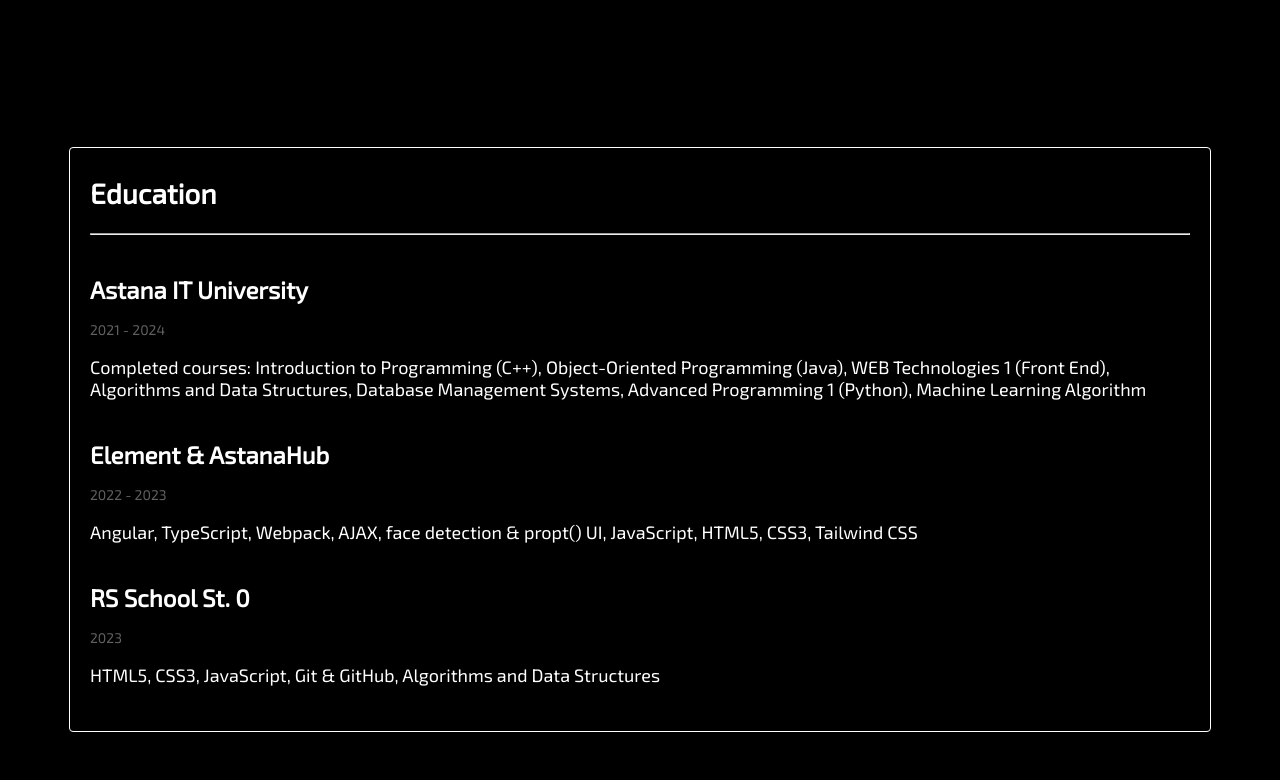
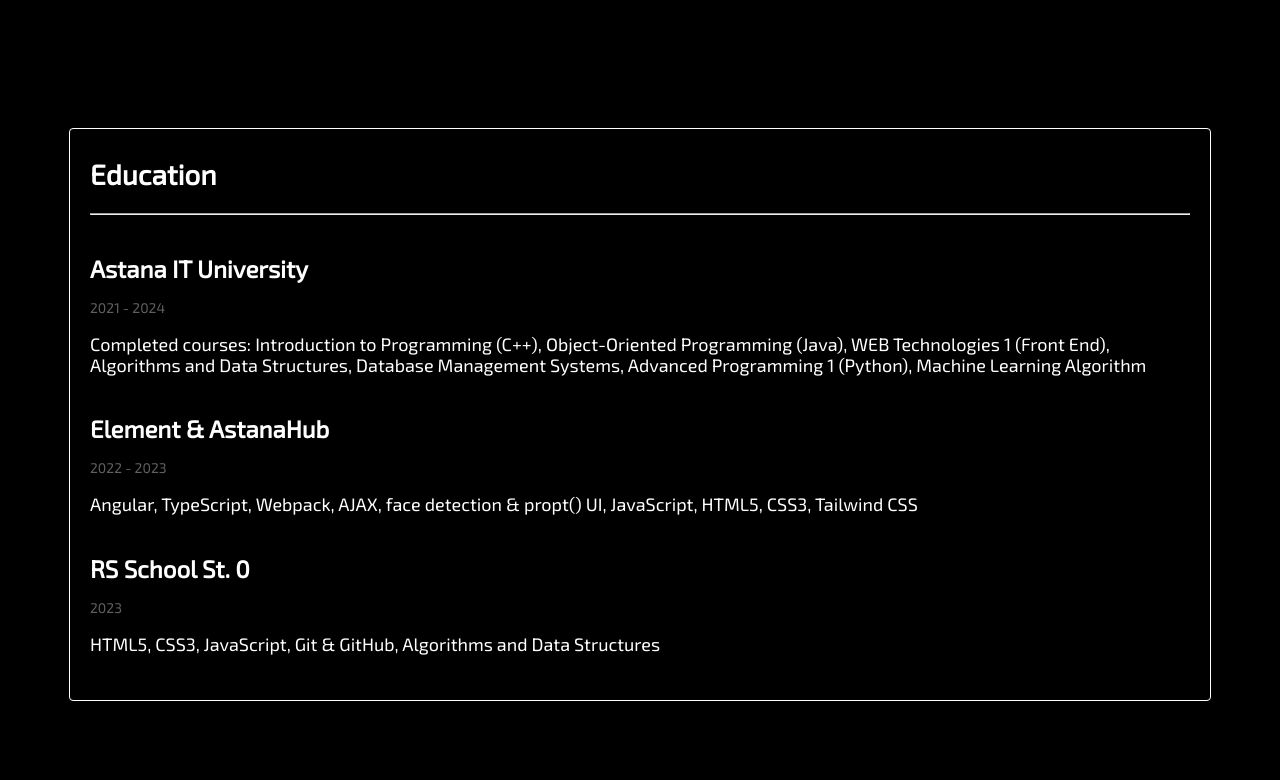
Before and after one commit to sdeaiko/rsschool-cv-stage0, a plain HTML site: page index.html in a window 1280 px wide. Shown: the part 610-1390 px from the top of the page. Drawn offline with Linux system fonts and the light colour scheme.

Commit message:
fix: change ul styles

```diff
--- a/index.html
+++ b/index.html
@@ -2,9 +2,9 @@
 <html lang="en">
   <head>
     <meta charset="UTF-8">
-    <!-- <meta http-equiv="X-UA-Compatible" content="IE=edge"> -->
+    <meta http-equiv="X-UA-Compatible" content="IE=edge">
     <meta name="viewport" content="width=device-width, initial-scale=1.0">
-    <!-- <link rel="stylesheet" href="normalize.css"> -->
+    <link rel="stylesheet" href="normalize.css">
     <link rel="stylesheet" href="style.css">
     <link rel="shortcut icon" href="assets/icon/logo.png" type="image/x-icon">
     <title>Nurmuhambet Sayan</title>
```
